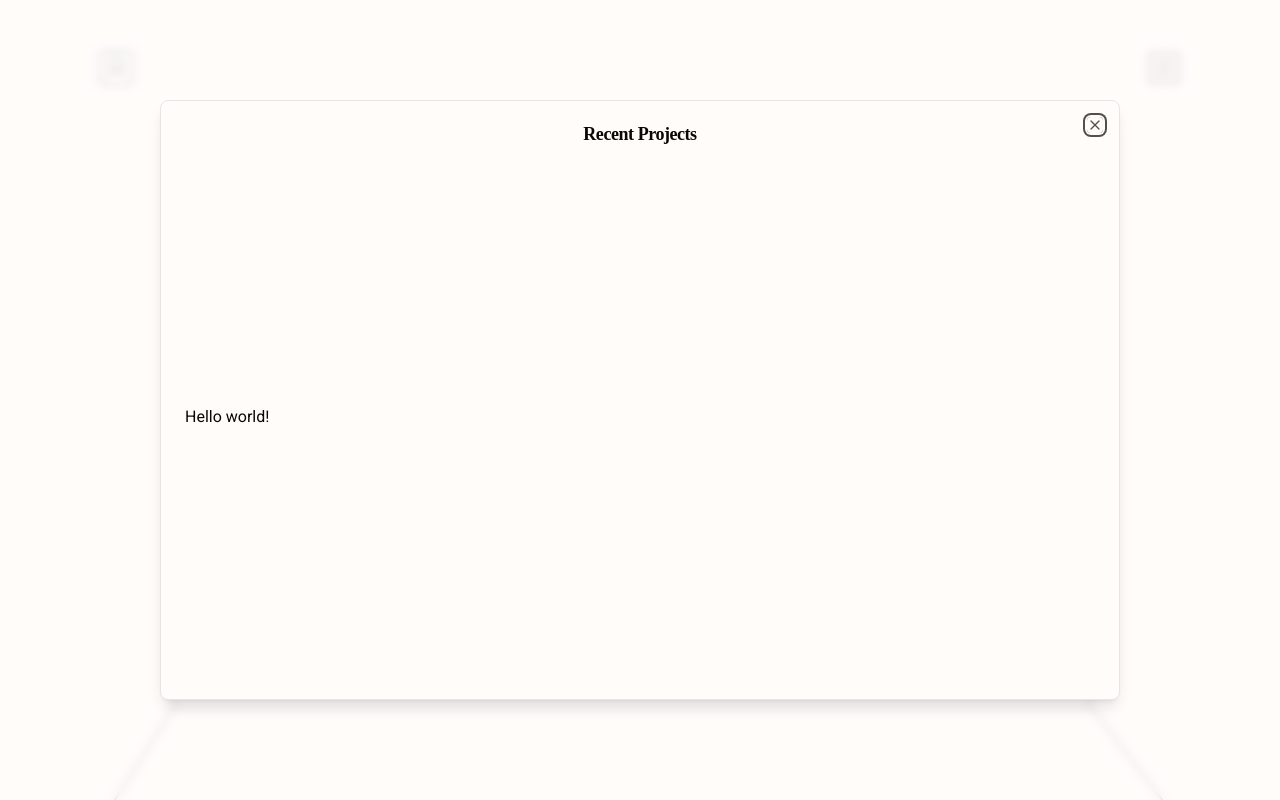
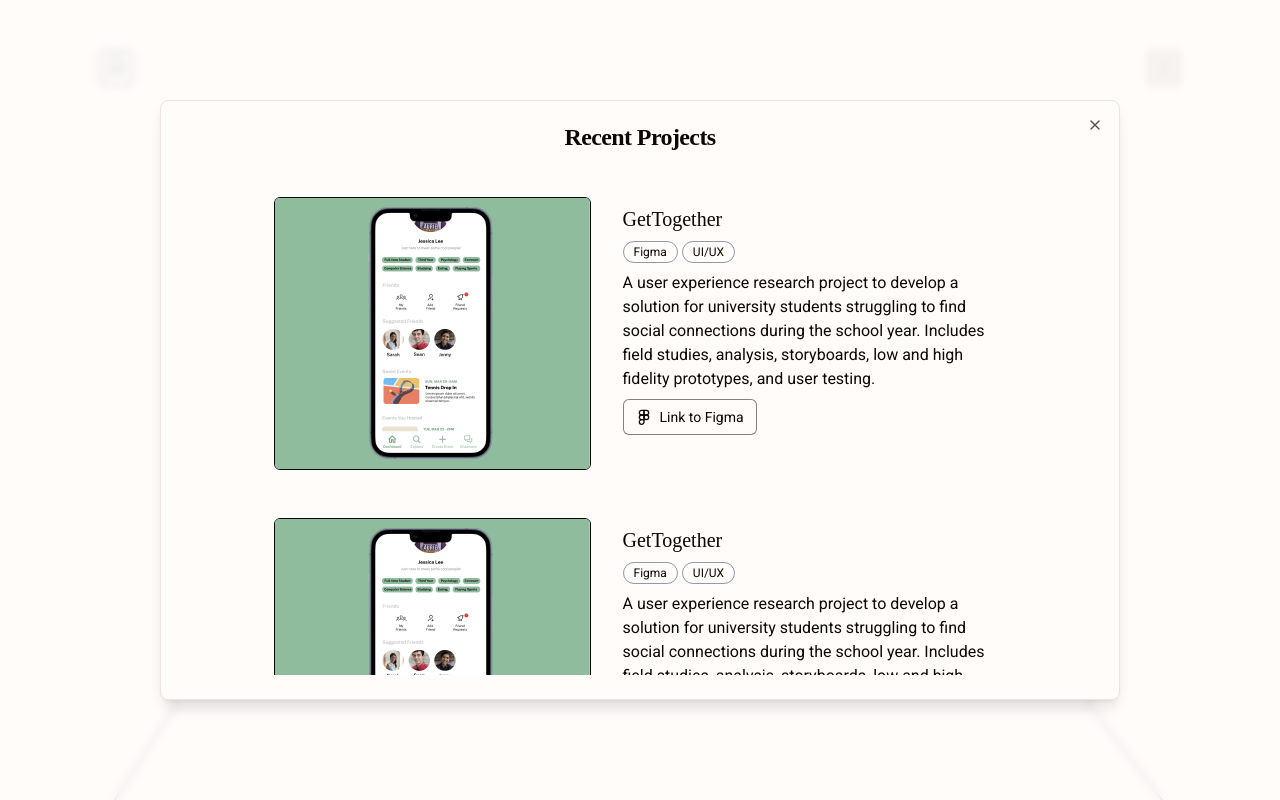
Before and after one commit to sarahhjchung/sarahhjchung.github.io, a React (Vite) app: page /projects in a window 1280 px wide. Both pictures are taken after a click on the button "Recent Projects". Built offline with nearby package versions, Linux system fonts and the light colour scheme; a web font is replaced by a local one.

Commit message:
Implement recent projects modal

```diff
--- a/src/components/RecentProjectsModal/RecentProjectsModal.tsx
+++ b/src/components/RecentProjectsModal/RecentProjectsModal.tsx
@@ -7,7 +7,50 @@
   DialogTrigger,
 } from "@/components/ui/dialog";
 import Strings from "@/locales/en.json";
-import { FolderOpen } from "lucide-react";
+import { Figma, FolderOpen } from "lucide-react";
+import getTogether from "@/assets/getTogether.png";
+import { Badge } from "../ui/badge";
+import { Project, LinkType } from "@/types";
+
+interface RecentProjectProps {
+  project: Project;
+}
+
+const mockProject = {
+  imgSRC: getTogether,
+  title: "GetTogether",
+  labels: ["Figma", "UI/UX"],
+  description:
+    "A user experience research project to develop a solution for university students struggling to find social connections during the school year. Includes field studies, analysis, storyboards, low and high fidelity prototypes, and user testing.",
+  link: "https://www.figma.com/proto/2Vl6FshnkU3qlTmsfMwS42/Prototype?node-id=322-4973&scaling=scale-down&page-id=322%3A4972&starting-point-node-id=322%3A4973&hide-ui=1",
+  linkType: LinkType.Figma,
+};
+
+function RecentProjectRow({ project }: RecentProjectProps) {
+  return (
+    <div className="flex flex-row gap-x-8">
+      <img
+        src={project.imgSRC}
+        alt={project.title}
+        className="rounded-md border border-foreground"
+      />
+      <div className="flex flex-col gap-y-2 my-2 w-96">
+        <h3>{project.title}</h3>
+        <div className="flex flex-row gap-x-1">
+          {project.labels.map((label, i) => (
+            <Badge key={i}>{label}</Badge>
+          ))}
+        </div>
+        <p>{project.description}</p>
+        <a href={project.link} target="_blank">
+          <Button variant={"outline"} size={"sm"}>
+            <Figma className="mr-2 h-4 w-4" /> Link to {project.linkType}
+          </Button>
+        </a>
+      </div>
+    </div>
+  );
+}
 
 export function RecentProjectsModal() {
   return (
@@ -22,8 +65,10 @@
         <DialogHeader>
           <DialogTitle>{Strings.Projects.recentProjectsButton}</DialogTitle>
         </DialogHeader>
-        <div className="grid gap-4 py-4">
-          <p>Hello world!</p>
+        <div className="overflow-y-auto flex flex-col items-center gap-y-12 p-8">
+          <RecentProjectRow project={mockProject} />
+          <RecentProjectRow project={mockProject} />
+          <RecentProjectRow project={mockProject} />
         </div>
       </DialogContent>
     </Dialog>
--- a/src/components/ui/badge.tsx
+++ b/src/components/ui/badge.tsx
@@ -14,11 +14,11 @@
           "border-transparent bg-secondary text-secondary-foreground hover:bg-secondary/80",
         destructive:
           "border-transparent bg-destructive text-destructive-foreground hover:bg-destructive/80",
-        outline: "text-foreground",
+        outline: "text-foreground border-accent/50",
       },
     },
     defaultVariants: {
-      variant: "default",
+      variant: "outline",
     },
   }
 );
--- a/src/components/ui/button.tsx
+++ b/src/components/ui/button.tsx
@@ -14,7 +14,7 @@
         destructive:
           "bg-destructive text-destructive-foreground hover:bg-destructive/90",
         outline:
-          "border border-foreground/50 bg-background hover:bg-accent hover:text-accent-foreground",
+          "border border-foreground/50 bg-background hover:bg-primary hover:text-primary-foreground",
         secondary:
           "bg-secondary text-secondary-foreground hover:bg-secondary/80",
         ghost: "hover:bg-accent hover:text-accent-foreground",
--- a/src/components/ui/dialog.tsx
+++ b/src/components/ui/dialog.tsx
@@ -87,7 +87,7 @@
   <DialogPrimitive.Title
     ref={ref}
     className={cn(
-      "text-lg font-semibold leading-none tracking-tight",
+      "text-2xl font-semibold leading-none tracking-tight",
       className
     )}
     {...props}
--- a/src/pages/Projects/Projects.tsx
+++ b/src/pages/Projects/Projects.tsx
@@ -6,14 +6,12 @@
 export function Projects() {
   return (
     <div className="container h-full flex flex-col gap-y-12 items-center justify-center">
-      <div className="flex flex-col gap-y-6 md:gap-y-16 items-center justify-center md:w-5/6 mb-10">
+      <div className="flex flex-col sm:pb-36 gap-y-6 md:gap-y-16 items-center md:w-5/6">
         <img src={laptopSVG} alt="Laptop" className="absolute bottom-0 h-5/6" />
         <h1>{Strings.Projects.title}</h1>
-        <div className="flex h-full items-center justify-center">
-          <div className="flex flex-col gap-y-4 sm:flex-row sm:gap-x-8 md:gap-x-24">
-            <RecentProjectsModal />
-            <OlderProjectsModal />
-          </div>
+        <div className="flex flex-col gap-y-4 sm:flex-row sm:gap-x-8 md:gap-x-24">
+          <RecentProjectsModal />
+          <OlderProjectsModal />
         </div>
       </div>
     </div>
--- a/src/styles/globals.css
+++ b/src/styles/globals.css
@@ -82,7 +82,7 @@
     @apply text-2xl md:text-3xl font-serif text-center;
   }
   h3 {
-    @apply text-xl md:text-2xl font-serif text-center;
+    @apply text-lg md:text-xl font-serif;
   }
   .subtitle {
     @apply text-base md:text-lg font-sans text-center;
--- /dev/null
+++ b/src/types.ts
@@ -0,0 +1,14 @@
+export interface Project {
+  imgSRC: string;
+  title: string;
+  labels: string[];
+  description: string;
+  link: string;
+  linkType: LinkType;
+}
+
+export enum LinkType {
+  Figma = "Figma",
+  Github = "Github",
+  Website = "Website",
+}
```
Also changed, not shown: src/assets/getTogether.png (added).
